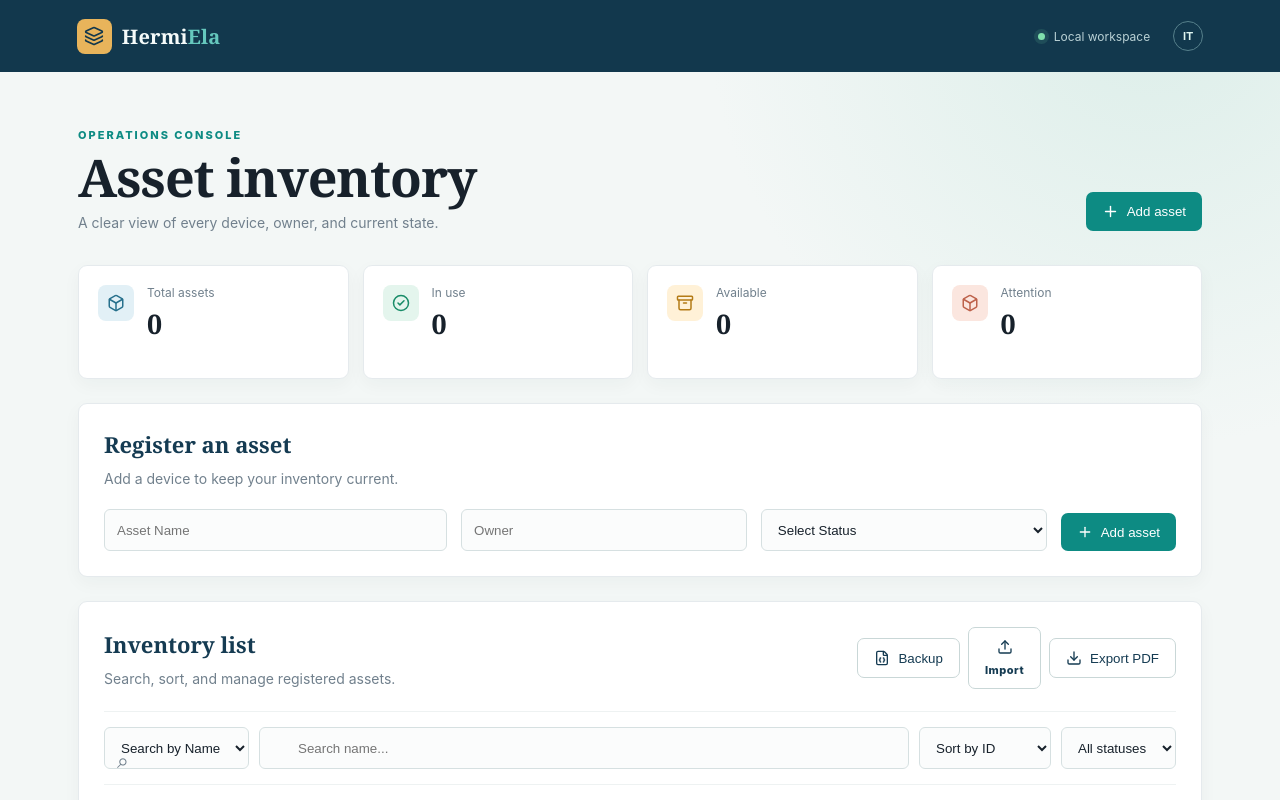
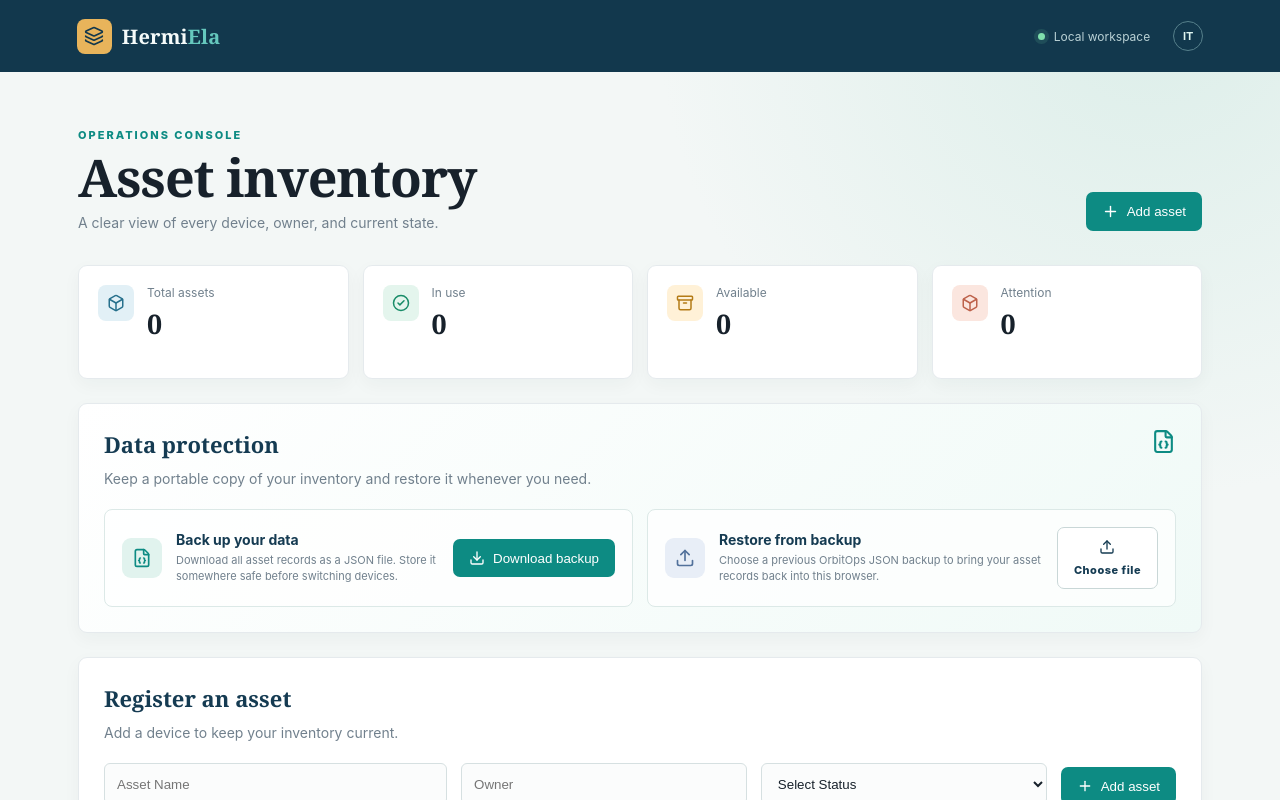
Before and after one commit to Ellaa18/it-asset-tracker, a React (Create React App) app in the folder frontend/: page / in a window 1280 px wide. Shown: the top 800 px of the page. Built offline with nearby package versions, Linux system fonts and the light colour scheme.

Commit message:
Initial commit

```diff
--- a/frontend/src/App.css
+++ b/frontend/src/App.css
@@ -42,6 +42,7 @@ form { display: grid; grid-template-columns: 1.2fr 1fr 1fr auto; align-items: en
 input, select { width: 100%; min-height: 42px; padding: 0 12px; border: 1px solid #d6e0e1; border-radius: 6px; background: #fbfcfc; color: var(--ink); font: 14px inherit; outline: none; } input:focus, select:focus { border-color: var(--teal); box-shadow: 0 0 0 3px rgba(13,139,131,.12); }
 .form-actions { display: flex; gap: 8px; }
 .inventory-panel { padding-bottom: 0; } .inventory-panel .panel-heading { align-items: center; }
+.data-panel { background: linear-gradient(135deg, #ffffff 0%, #f0faf7 100%); } .data-panel-icon { color: var(--teal); } .backup-grid { display: grid; grid-template-columns: 1fr 1fr; gap: 14px; } .backup-card { display: grid; grid-template-columns: auto 1fr auto; align-items: center; gap: 14px; padding: 17px; border: 1px solid #dce9e7; border-radius: 8px; background: rgba(255,255,255,.75); } .backup-card-icon { width: 40px; height: 40px; display: grid; place-items: center; border-radius: 9px; } .backup-download { background: #e1f3ee; color: var(--teal); } .backup-upload { background: #e8eef7; color: #52719b; } .backup-card h3 { margin: 0; color: var(--navy); font-size: 14px; } .backup-card p { margin: 5px 0 0; color: var(--muted); font-size: 11px; line-height: 1.45; } .backup-card .button { white-space: nowrap; }
 .toolbar { display: flex; gap: 10px; align-items: end; padding: 15px 0; border-top: 1px solid #eef2f2; border-bottom: 1px solid #eef2f2; margin-bottom: 4px; }
 .toolbar > select { width: auto; } .search-input { flex: 1; padding-left: 38px; } .toolbar { position: relative; } .toolbar:before { content: '⌕'; position: absolute; left: 13px; bottom: 11px; z-index: 1; color: var(--muted); font-size: 21px; }
 .compact-select { max-width: 145px; min-height: 42px; }
@@ -53,4 +54,4 @@ footer { padding: 7px 0 12px; color: #98a6aa; text-align: center; font-size: 11p
 @keyframes rise { from { opacity: 0; transform: translateY(9px); } to { opacity: 1; transform: translateY(0); } }
 @keyframes toast-in { from { opacity: 0; transform: translateY(8px); } to { opacity: 1; transform: translateY(0); } }
 @media (prefers-reduced-motion: reduce) { *, *:before, *:after { animation-duration: .01ms !important; transition-duration: .01ms !important; } }
-@media (max-width: 760px) { .topbar { padding: 0 20px; } .topbar-meta { font-size: 0; } .avatar { margin-left: 0; } .container { padding: 38px 16px 22px; } .page-heading { align-items: flex-start; flex-direction: column; gap: 20px; } .metrics-grid { grid-template-columns: repeat(2, 1fr); } form { grid-template-columns: 1fr; } .form-actions { align-items: stretch; } .toolbar { align-items: stretch; flex-wrap: wrap; } .search-input { flex-basis: 100%; order: -1; } .compact-select { flex: 1; max-width: none; } .workspace-panel { padding: 18px 14px; } .inventory-panel .panel-heading { align-items: flex-start; flex-direction: column; gap: 15px; } .panel-actions { flex-wrap: wrap; } .table-scroll { overflow-x: auto; } table { min-width: 620px; } }
+@media (max-width: 760px) { .topbar { padding: 0 20px; } .topbar-meta { font-size: 0; } .avatar { margin-left: 0; } .container { padding: 38px 16px 22px; } .page-heading { align-items: flex-start; flex-direction: column; gap: 20px; } .metrics-grid { grid-template-columns: repeat(2, 1fr); } form { grid-template-columns: 1fr; } .form-actions { align-items: stretch; } .toolbar { align-items: stretch; flex-wrap: wrap; } .search-input { flex-basis: 100%; order: -1; } .compact-select { flex: 1; max-width: none; } .workspace-panel { padding: 18px 14px; } .inventory-panel .panel-heading { align-items: flex-start; flex-direction: column; gap: 15px; } .backup-grid { grid-template-columns: 1fr; } .backup-card { grid-template-columns: auto 1fr; } .backup-card .button { grid-column: 2; justify-self: start; } .panel-actions { flex-wrap: wrap; } .table-scroll { overflow-x: auto; } table { min-width: 620px; } }
--- a/frontend/src/App.js
+++ b/frontend/src/App.js
@@ -1,4 +1,4 @@
-import React, { useState } from 'react';
+import React, { useRef, useState } from 'react';
 import './App.css';
 import jsPDF from 'jspdf';
 import autoTable from 'jspdf-autotable';
@@ -21,6 +21,7 @@ function App() {
   const [statusFilter, setStatusFilter] = useState('');
   const [isEditing, setIsEditing] = useState(false);
   const [notice, setNotice] = useState('');
+  const formRef = useRef(null);
 
   const saveAssets = nextAssets => {
     setAssets(nextAssets);
@@ -53,6 +54,10 @@ function App() {
   const handleEdit = asset => {
     setForm(asset);
     setIsEditing(true);
+    requestAnimationFrame(() => {
+      formRef.current?.scrollIntoView({ behavior: 'smooth', block: 'center' });
+      formRef.current?.querySelector('[name="name"]')?.focus();
+    });
   };
 
   const sortedFilteredAssets = assets
@@ -126,7 +131,9 @@ function App() {
       <section className="page-heading"><div><p className="eyebrow">OPERATIONS CONSOLE</p><h1>Asset inventory</h1><p className="subtitle">A clear view of every device, owner, and current state.</p></div><button className="button button-primary" onClick={() => document.querySelector('[name="name"]').focus()}><Plus size={17} /> Add asset</button></section>
       <section className="metrics-grid"><button className="metric metric-blue" onClick={clearFilters}><Box size={19} /><div><span>Total assets</span><strong>{assets.length}</strong><small>Show all</small></div></button><button className="metric metric-green" onClick={() => setStatusFilter('In Use')}><CheckCircle2 size={19} /><div><span>In use</span><strong>{assets.filter(asset => asset.status === 'In Use').length}</strong><small>Filter inventory</small></div></button><button className="metric metric-amber" onClick={() => setStatusFilter('Available')}><Archive size={19} /><div><span>Available</span><strong>{assets.filter(asset => asset.status === 'Available').length}</strong><small>Ready to assign</small></div></button><button className="metric metric-coral" onClick={() => setStatusFilter('In Repair')}><Box size={19} /><div><span>Attention</span><strong>{assets.filter(asset => ['In Repair', 'Damaged', 'Lost'].includes(asset.status)).length}</strong><small>Show repairs</small></div></button></section>
 
-      <section className="workspace-panel"><div className="panel-heading"><div><h2>{isEditing ? 'Update asset' : 'Register an asset'}</h2><p>{isEditing ? 'Change the details and save your update.' : 'Add a device to keep your inventory current.'}</p></div></div><form onSubmit={handleSubmit}>
+      <section className="workspace-panel data-panel"><div className="panel-heading"><div><h2>Data protection</h2><p>Keep a portable copy of your inventory and restore it whenever you need.</p></div><FileJson className="data-panel-icon" size={25} /></div><div className="backup-grid"><div className="backup-card"><span className="backup-card-icon backup-download"><FileJson size={20} /></span><div><h3>Back up your data</h3><p>Download all asset records as a JSON file. Store it somewhere safe before switching devices.</p></div><button className="button button-primary" onClick={exportJSON}><Download size={16} /> Download backup</button></div><div className="backup-card"><span className="backup-card-icon backup-upload"><Upload size={20} /></span><div><h3>Restore from backup</h3><p>Choose a previous OrbitOps JSON backup to bring your asset records back into this browser.</p></div><label className="button button-outline file-button"><Upload size={16} /> Choose file<input type="file" accept="application/json" onChange={importJSON} /></label></div></div></section>
+
+      <section className="workspace-panel" ref={formRef}><div className="panel-heading"><div><h2>{isEditing ? 'Update asset' : 'Register an asset'}</h2><p>{isEditing ? 'Change the details and save your update.' : 'Add a device to keep your inventory current.'}</p></div></div><form onSubmit={handleSubmit}>
         <input
           name="name"
           placeholder="Asset Name"
@@ -171,7 +178,7 @@ function App() {
       </form></section>
 
       {/* Search & Sort Controls */}
-      <section className="workspace-panel inventory-panel"><div className="panel-heading"><div><h2>Inventory list</h2><p>Search, sort, and manage registered assets.</p></div><div className="panel-actions"><button className="button button-outline" onClick={exportJSON}><FileJson size={16} /> Backup</button><label className="button button-outline file-button"><Upload size={16} /> Import<input type="file" accept="application/json" onChange={importJSON} /></label><button className="button button-outline" onClick={generatePDF}><Download size={16} /> Export PDF</button></div></div><div className="toolbar">
+      <section className="workspace-panel inventory-panel"><div className="panel-heading"><div><h2>Inventory list</h2><p>Search, sort, and manage registered assets.</p></div><button className="button button-outline" onClick={generatePDF}><Download size={16} /> Export PDF</button></div><div className="toolbar">
         <select
           value={searchField}
           onChange={(e) => setSearchField(e.target.value)}
```
